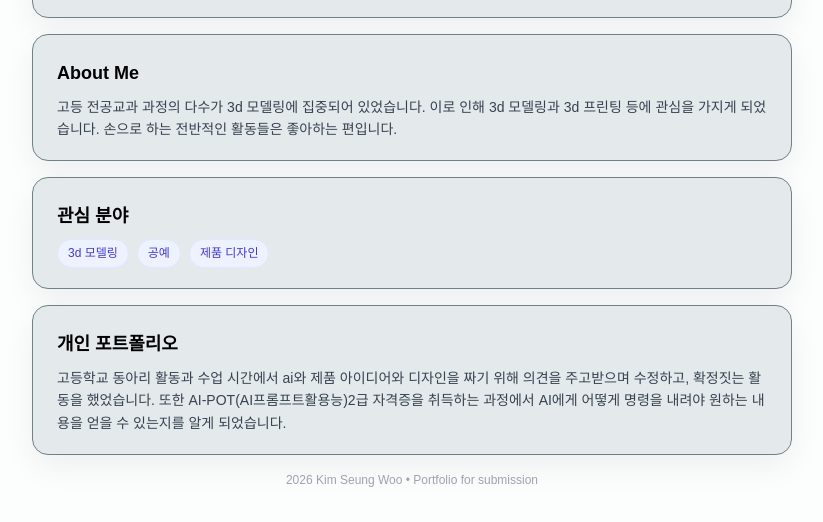
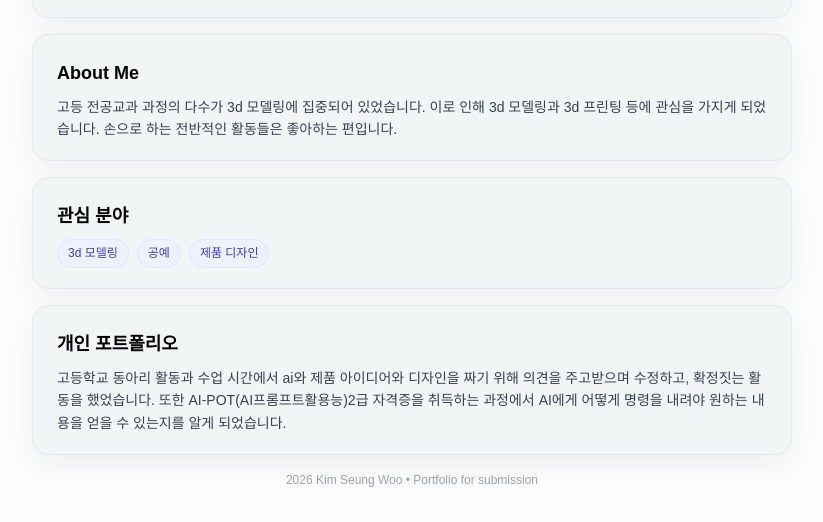
Before and after one commit to swkmr555/swkmr555.github.io, a plain HTML site: page index.html in a window 1280 px wide. Shown: the part 371-893 px from the top of the page, without its empty margins (228-1051 px from the left). Drawn offline with Linux system fonts and the light colour scheme.

Commit message:
Update style.css

```diff
--- a/style.css
+++ b/style.css
@@ -41,12 +41,12 @@ body {
 
 .profile-card,
 .section-card {
-    background-color: #E4EAEB;
+    background-color: #F2F5F5;
     border-radius: 16px;
     padding: 24px 24px 20px;
     margin-bottom: 16px;
     box-shadow: 0 12px 32px rgba(15, 23, 42, 0.06);
-    border: 1px solid #708086;
+    border: 1px solid #E4EAEB;
 }
 
 .profile-card {
```
